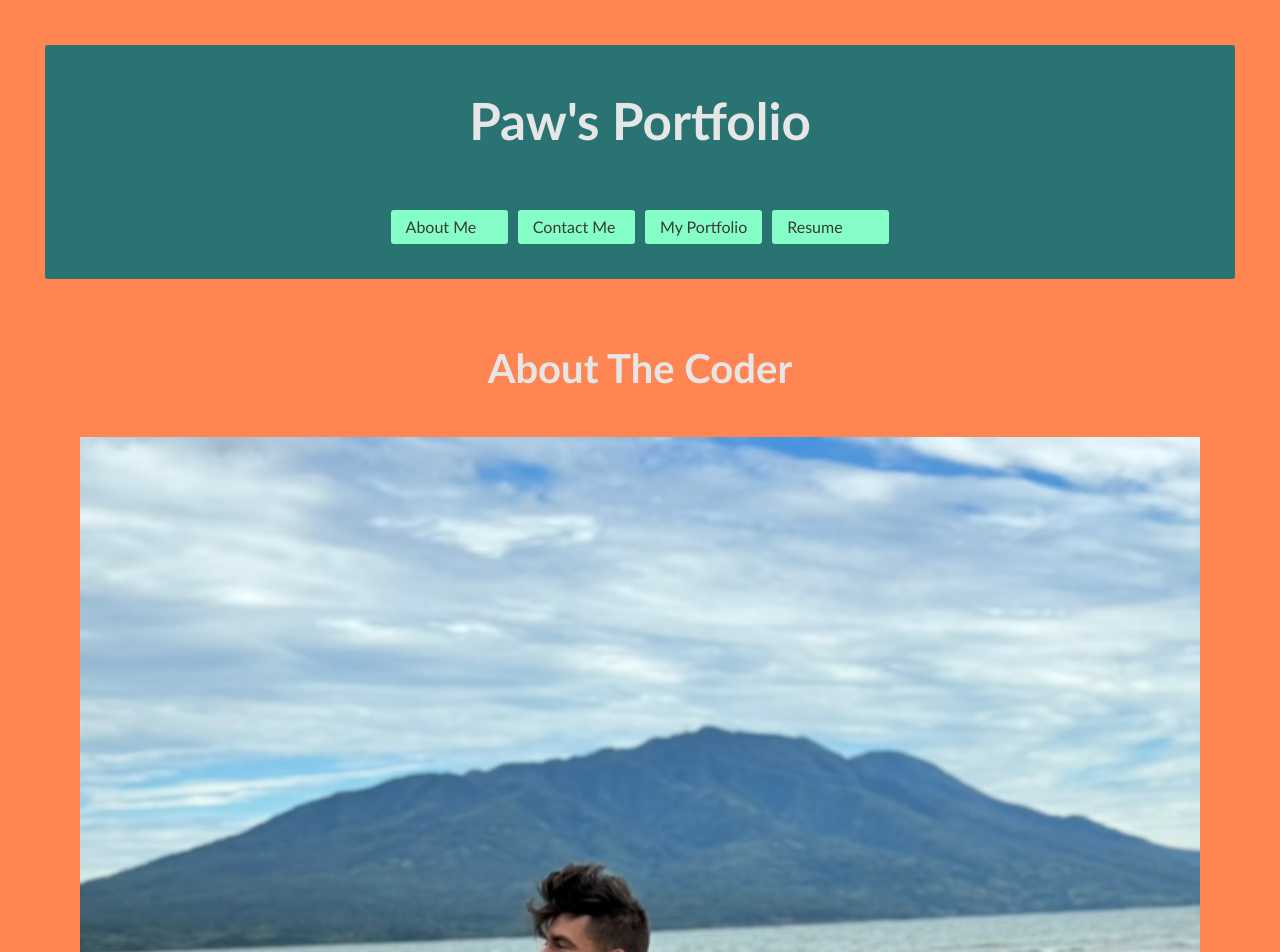
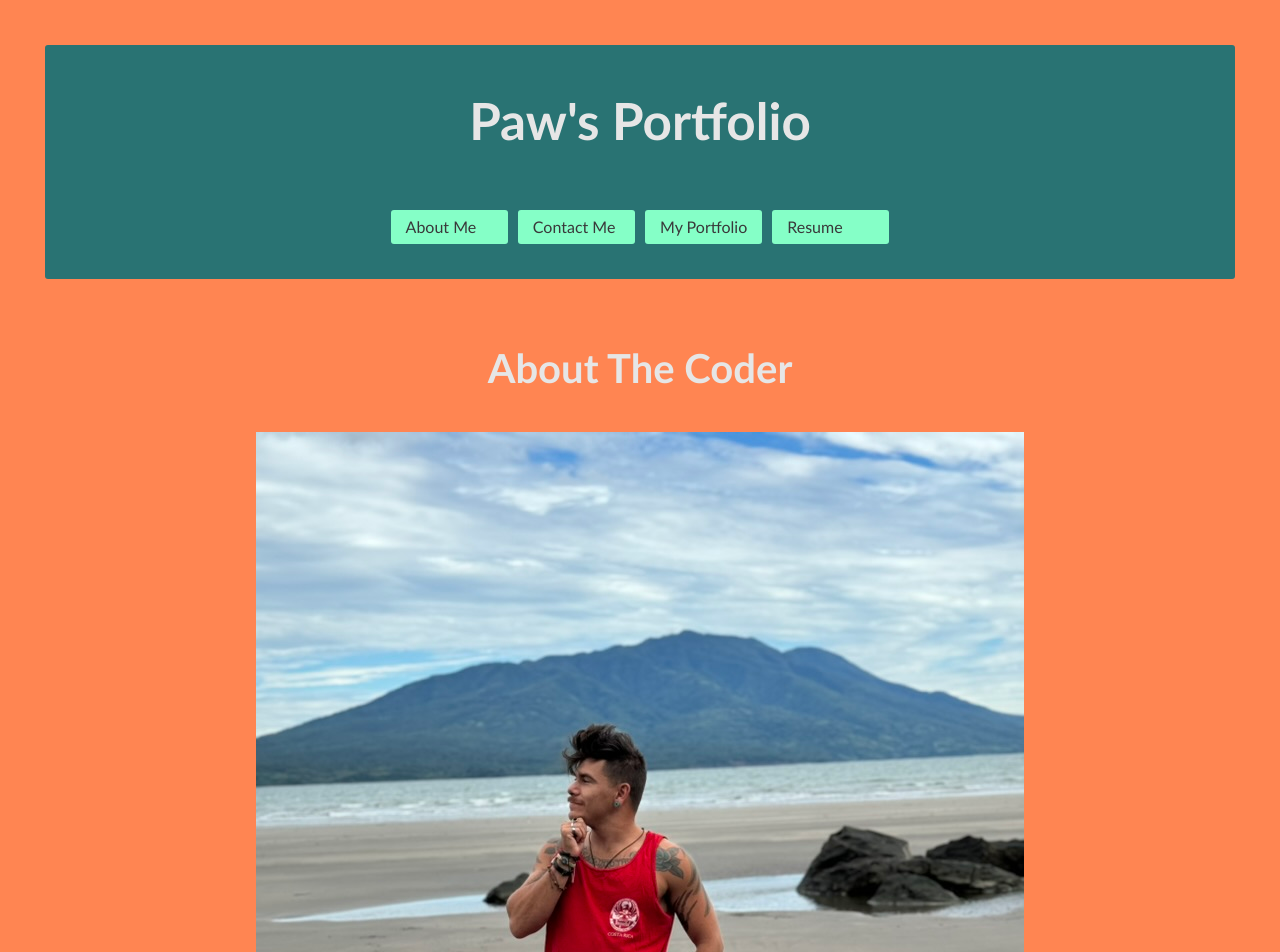
Before and after one commit to jasongalas/portfolio-in-react, a React (Vite) app: page / in a window 1280 px wide. Shown: the top 952 px of the page. Built offline with nearby package versions, Linux system fonts and the light colour scheme.

Commit message:
image fixed

```diff
--- a/src/App.css
+++ b/src/App.css
@@ -63,13 +63,11 @@ header {
 
  .aboutme-image{
   display: grid;
+  max-width: 100%;
+  height: auto;
+  margin: auto;
   justify-content: center;
   align-items: center;
- }
-
- .aboutme-image img{
-  max-width: 100%;
-  height: auto;
  }
 
 .form-container{
```
